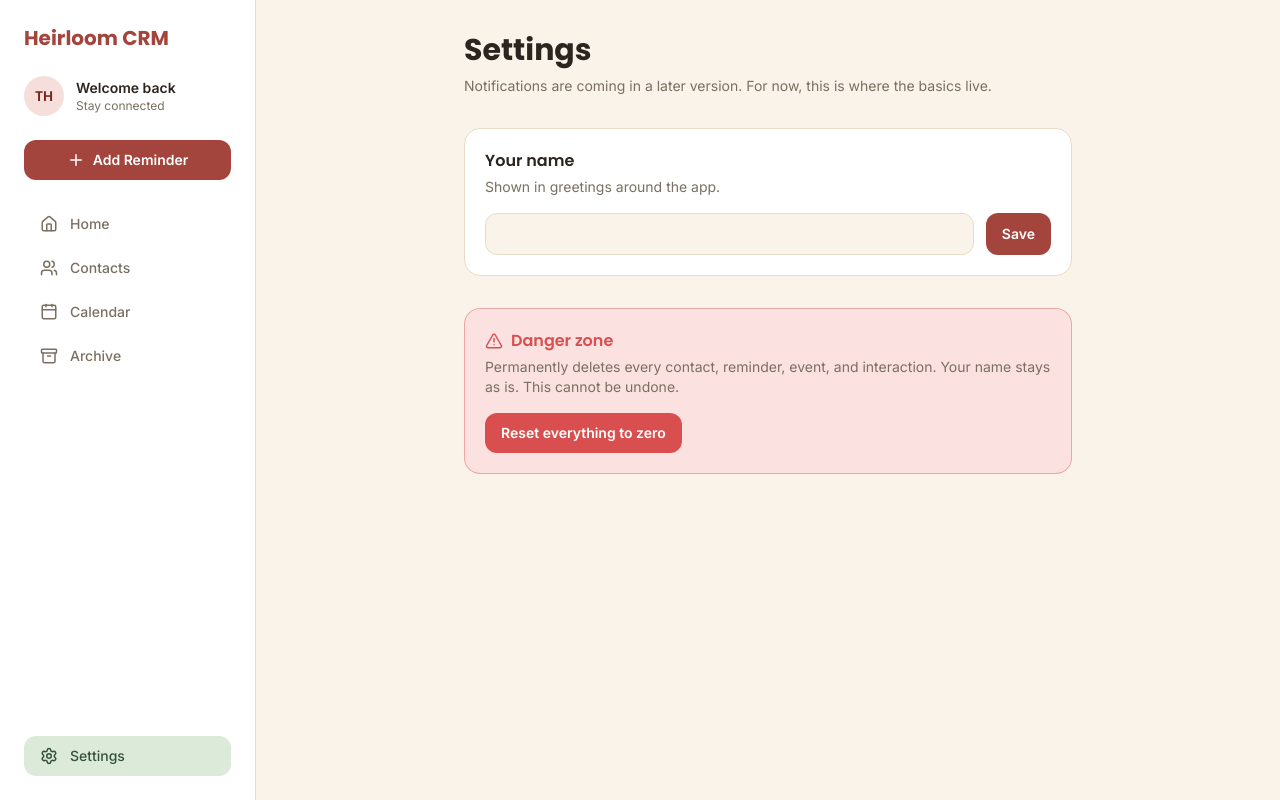
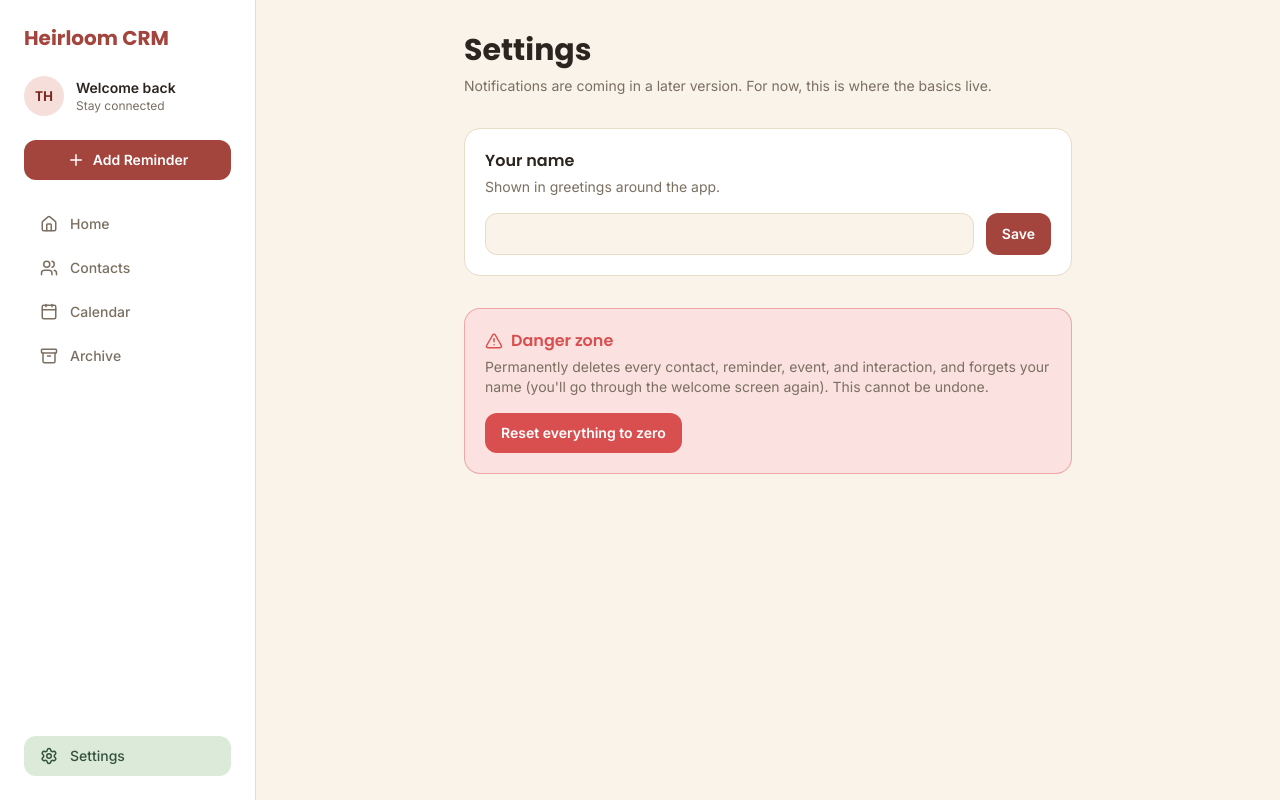
Before and after one commit to Thomasbromero/heirloom-crm, a Next.js app: page /settings in a window 1280 px wide. Built offline with nearby package versions, Linux system fonts and the light colour scheme; no server answers; the database is empty.

Commit message:
Reset also forgets your name, sending you back through onboarding
Previously reset wiped contacts/reminders but kept the stored name,
so there was no way to redo the welcome screen after a reset.

```diff
--- a/src/app/settings/page.tsx
+++ b/src/app/settings/page.tsx
@@ -40,11 +40,11 @@ export default async function SettingsPage() {
           Danger zone
         </h2>
         <p className="mt-1 text-sm text-foreground-muted">
-          Permanently deletes every contact, reminder, event, and interaction. Your name stays as is. This cannot be undone.
+          Permanently deletes every contact, reminder, event, and interaction, and forgets your name (you&apos;ll go through the welcome screen again). This cannot be undone.
         </p>
         <form action={resetAllData} className="mt-4">
           <DangerButton
-            confirmMessage="This will permanently delete ALL contacts, reminders, and history. This cannot be undone. Are you sure?"
+            confirmMessage="This will permanently delete ALL contacts, reminders, and history, and reset your name. This cannot be undone. Are you sure?"
             className="rounded-xl bg-urgent px-4 py-2.5 text-sm font-semibold text-white hover:brightness-95"
           >
             Reset everything to zero
--- a/src/lib/actions.ts
+++ b/src/lib/actions.ts
@@ -34,8 +34,10 @@ export async function completeOnboarding(formData: FormData) {
 export async function resetAllData() {
   await prisma.contact.deleteMany();
   await prisma.eventContext.deleteMany();
+  await prisma.appSettings.deleteMany();
 
   revalidatePath("/", "layout");
+  redirect("/");
 }
 
 export async function createContact(formData: FormData) {
```
